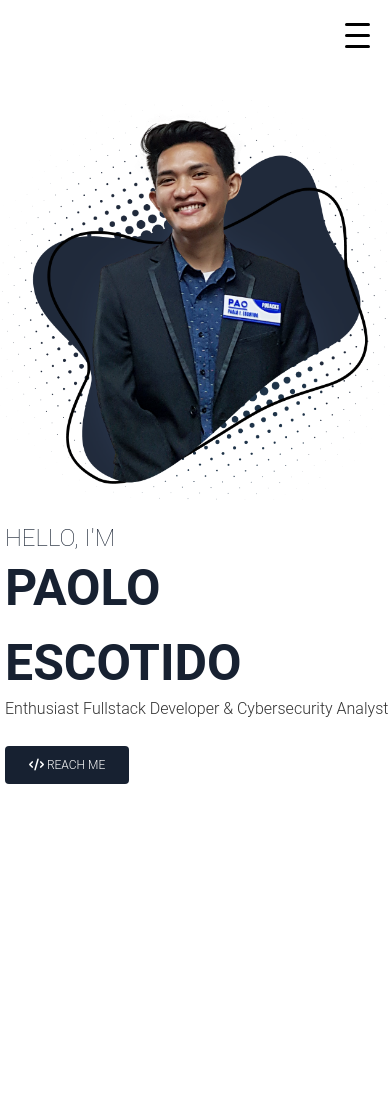
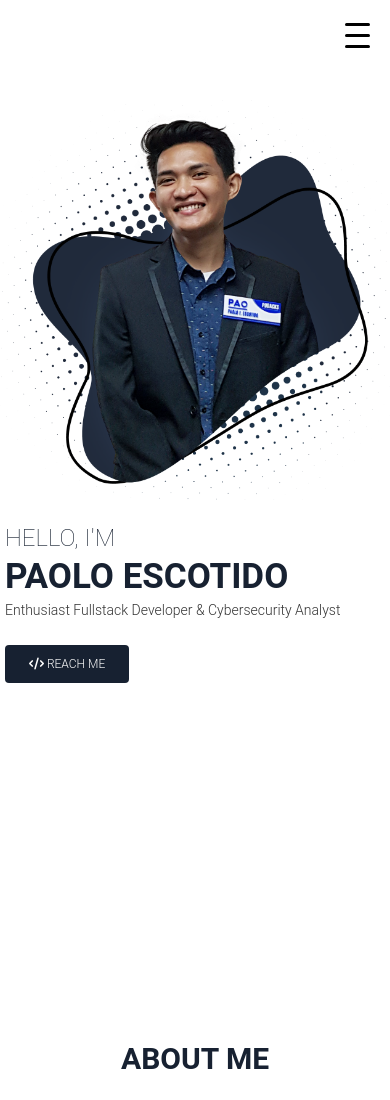
Before and after one commit to csearfarf/mysite, a plain HTML site: page index.html in a window 390 px wide. Shown: the top 1100 px of the page. Drawn offline with nearby package versions, Linux system fonts and the light colour scheme.

Commit message:
Responsive text modified

```diff
--- a/assets/css/index.css
+++ b/assets/css/index.css
@@ -221,6 +221,23 @@ body {
     .hero-image img {
         height: auto;
         object-fit: contain;
+    }
+}
+
+@media (min-width:350px) {
+
+    #about-section h1,
+    #hobbies-section h1,
+    #contact-section h1 {
+        font-size: 30px !important;
+    }
+
+    #header-section div .hero-text h1 {
+        font-size: 35px !important;
+    }
+
+    #header-section div .hero-text p {
+        font-size: 14px !important;
     }
 }
 
```
Also changed, not shown: index.html (+2 -2 lines).
